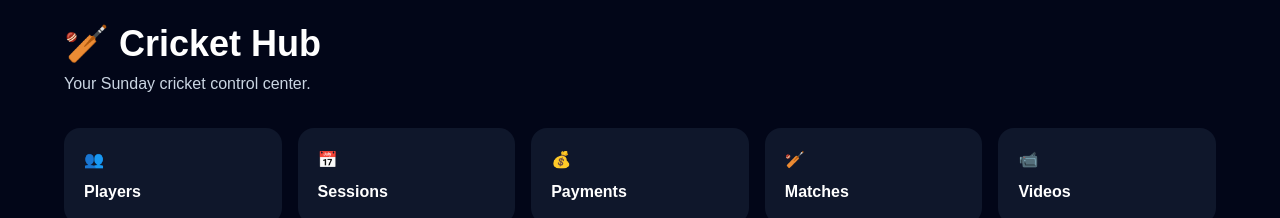
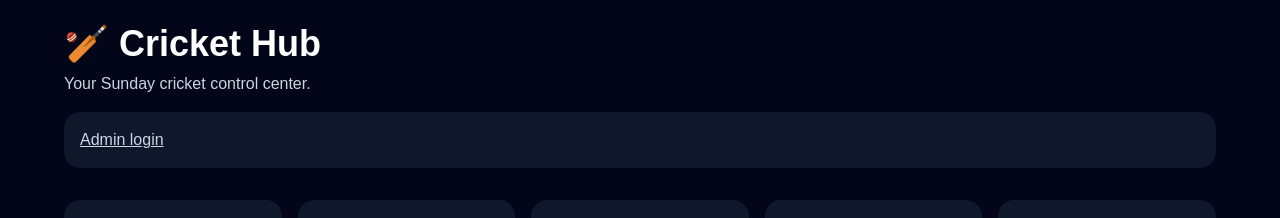
Before and after one commit to kashifanisahmedbaksh3-alt/cricket-hub, a Next.js app: page / in a window 1280 px wide. Shown: the top 218 px of the page. Built offline with nearby package versions, Linux system fonts and the light colour scheme; no server answers; the database is empty.

Commit message:
Secured admin write access

```diff
--- a/app/page.tsx
+++ b/app/page.tsx
@@ -1,7 +1,9 @@
 import Link from "next/link";
 import { supabase } from "../lib/supabase";
+import { getCurrentUser } from "../lib/auth";
 
 export default async function Home() {
+  const user = await getCurrentUser();
   const { data: sessions } = await supabase
     .from("sessions")
     .select(`
@@ -32,7 +34,15 @@ export default async function Home() {
         <p className="mt-2 text-slate-300">
           Your Sunday cricket control center.
         </p>
-
+        <div className="mt-4 rounded-2xl bg-slate-900 p-4">
+        {user ? (
+         <p className="text-green-300">👑 Admin logged in: {user.email}</p>
+           ) : (
+         <Link href="/login" className="text-slate-300 underline">
+          Admin login
+          </Link>
+         )}
+        </div>
         <div className="mt-8 grid gap-4 md:grid-cols-5">
           <Link href="/players" className="rounded-2xl bg-slate-900 p-5 hover:bg-slate-800">
             👥 <div className="mt-2 font-bold">Players</div>
--- /dev/null
+++ b/lib/auth.ts
@@ -0,0 +1,18 @@
+import { supabase } from "./supabase";
+
+export async function getCurrentUser() {
+  const {
+    data: { user },
+  } = await supabase.auth.getUser();
+
+  return user;
+}
+
+export async function isAdminLoggedIn() {
+  const user = await getCurrentUser();
+  return !!user;
+}
+
+export async function logout() {
+  await supabase.auth.signOut();
+}
```
